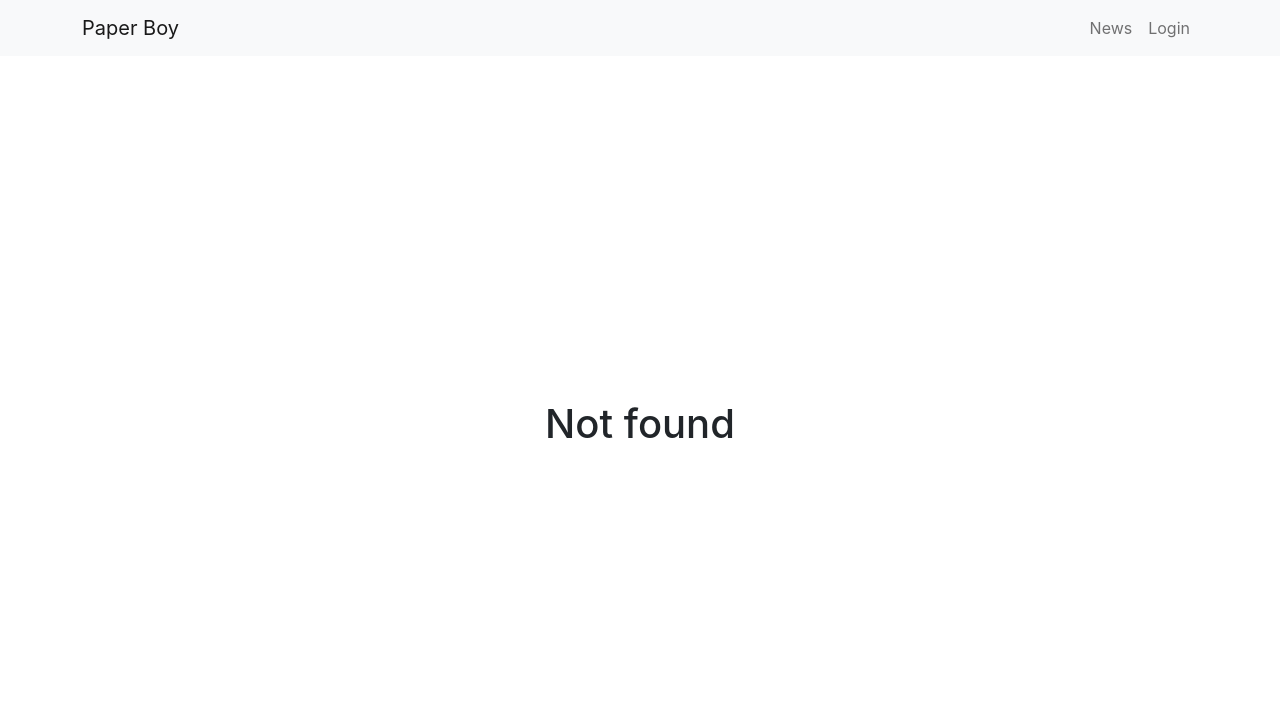
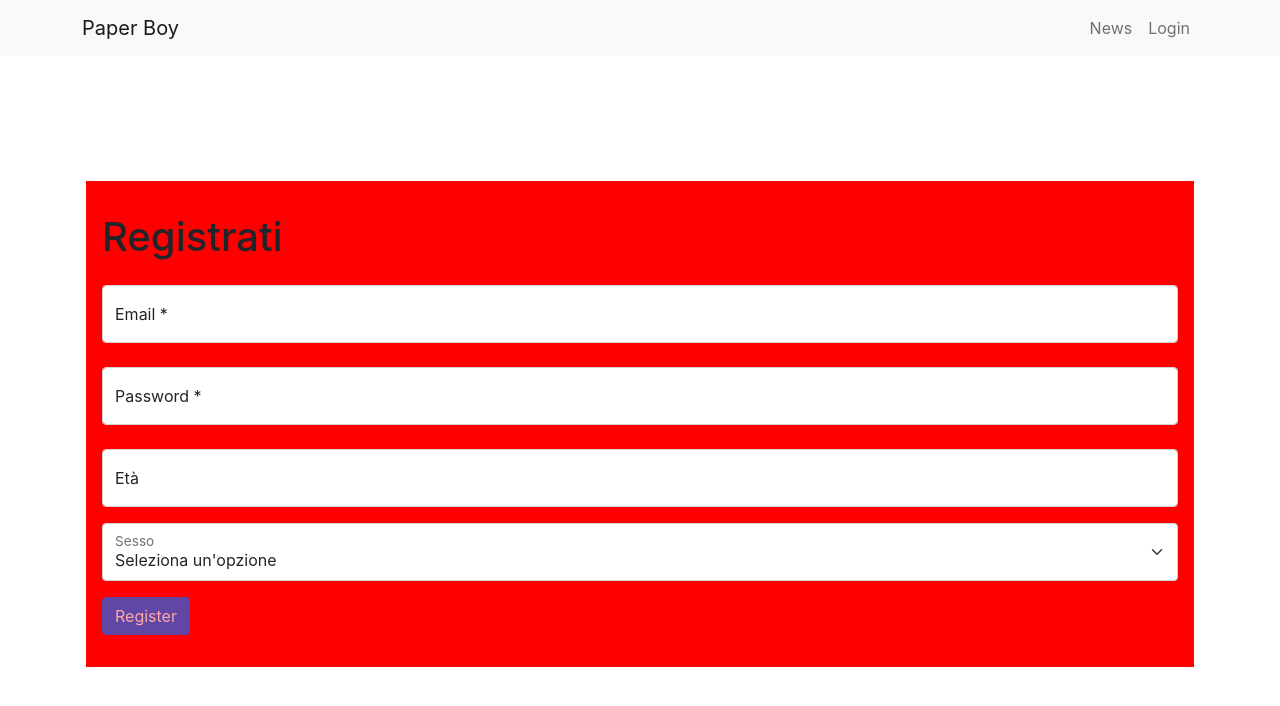
Before and after one commit to matteo-minerva/news-scraper, a React (Create React App) app in the folder client/: page /register in a window 1280 px wide. Before the commit this address led to /not-found. Shown: the top 706 px of the page. Built offline with nearby package versions, Linux system fonts and the light colour scheme.

Commit message:
CLIENT: implemented signup logic

```diff
--- a/client/package.json
+++ b/client/package.json
@@ -8,6 +8,8 @@
 		"@testing-library/user-event": "^12.8.3",
 		"axios": "^0.21.4",
 		"bootstrap": "^5.1.0",
+		"joi": "^17.4.2",
+		"joi-browser": "^13.4.0",
 		"lodash": "^4.17.21",
 		"prop-types": "^15.7.2",
 		"react": "^17.0.2",
--- a/client/src/App.js
+++ b/client/src/App.js
@@ -1,6 +1,8 @@
 import React from "react";
 import { Route, Redirect, Switch } from "react-router-dom";
 import { ToastContainer } from "react-toastify";
+// import LoginForm from "./components/loginForm";
+import RegisterForm from "./components/RegisterForm";
 import Navbar from "./common/Navbar";
 import News from "./pages/News";
 import NotFound from "./pages/NotFound";
@@ -11,6 +13,8 @@ function App() {
 		<React.Fragment>
 			<Navbar />
 			<Switch>
+				<Route path="/register" component={RegisterForm} />
+				{/* <Route path="/login" component={LoginForm} /> */}
 				<Route path="/news" component={News} />
 				<Route path="/not-found" component={NotFound} />
 				<Redirect from="/" to="/news" exact />
--- /dev/null
+++ b/client/src/common/Form.jsx
@@ -0,0 +1,90 @@
+import React, { Component } from "react";
+import Joi from "joi-browser";
+import Input from "./Input";
+import Select from "./Select";
+
+class Form extends Component {
+	state = {
+		data: {},
+		errors: {},
+	};
+
+	validate = () => {
+		const options = { abortEarly: false };
+		const { error } = Joi.validate(this.state.data, this.schema, options);
+		if (!error) return null;
+
+		const errors = {};
+		for (let item of error.details) errors[item.path[0]] = item.message;
+		return errors;
+	};
+
+	validateProperty = ({ name, value }) => {
+		const obj = { [name]: value };
+		const schema = { [name]: this.schema[name] };
+		const { error } = Joi.validate(obj, schema);
+		return error ? error.details[0].message : null;
+	};
+
+	handleSubmit = (e) => {
+		e.preventDefault();
+
+		const errors = this.validate();
+		this.setState({ errors: errors || {} });
+		if (errors) return;
+
+		this.doSubmit();
+	};
+
+	handleChange = ({ currentTarget: input }) => {
+		const errors = { ...this.state.errors };
+		const errorMessage = this.validateProperty(input);
+		if (errorMessage) errors[input.name] = errorMessage;
+		else delete errors[input.name];
+
+		const data = { ...this.state.data };
+		data[input.name] = input.value;
+
+		this.setState({ data, errors });
+	};
+
+	renderButton(label) {
+		return (
+			<button disabled={this.validate()} className="btn btn-primary">
+				{label}
+			</button>
+		);
+	}
+
+	renderSelect(name, label, options) {
+		const { data, errors } = this.state;
+
+		return (
+			<Select
+				name={name}
+				value={data[name]}
+				label={label}
+				options={options}
+				onChange={this.handleChange}
+				error={errors[name]}
+			/>
+		);
+	}
+
+	renderInput(name, label, type = "text") {
+		const { data, errors } = this.state;
+
+		return (
+			<Input
+				type={type}
+				name={name}
+				value={data[name]}
+				label={label}
+				onChange={this.handleChange}
+				error={errors[name]}
+			/>
+		);
+	}
+}
+
+export default Form;
--- /dev/null
+++ b/client/src/common/Input.jsx
@@ -0,0 +1,28 @@
+import React from "react";
+import Form from "react-bootstrap/Form";
+import FloatingLabel from "react-bootstrap/FloatingLabel";
+import Alert from "react-bootstrap/Alert";
+
+const Input = ({ name, label, error, ...rest }) => {
+	return (
+		<Form.Group className="mt-4">
+			<FloatingLabel
+				htmlFor={name}
+				controlId={name}
+				label={label}
+				className="mb-3"
+			>
+				<Form.Control {...rest} name={name} id={name} placeholder={label} />
+			</FloatingLabel>
+			{/* <Form.Label htmlFor={name}>{label}</Form.Label> */}
+			{/* <Form.Control {...rest} name={name} id={name} /> */}
+			{error && (
+				<Alert className="mt-2" variant="danger">
+					{error}
+				</Alert>
+			)}
+		</Form.Group>
+	);
+};
+
+export default Input;
--- /dev/null
+++ b/client/src/common/Select.jsx
@@ -0,0 +1,27 @@
+import React from "react";
+import Form from "react-bootstrap/Form";
+import FloatingLabel from "react-bootstrap/FloatingLabel";
+import Alert from "react-bootstrap/Alert";
+
+const Select = ({ name, label, options, error, ...rest }) => {
+	return (
+		<Form.Group className="mb-3" htmlFor={name} controlId={name}>
+			<FloatingLabel controlId="floatingSelect" label={label}>
+				<Form.Select name={name} id={name} {...rest}>
+					<option value="" selected hidden>
+						Seleziona un'opzione
+					</option>
+					<option value={null}>N/A</option>
+					{options.map((option) => (
+						<option key={option._id} value={option._id}>
+							{option.name}
+						</option>
+					))}
+				</Form.Select>
+			</FloatingLabel>
+			{error && <Alert variant="danger">{error}</Alert>}
+		</Form.Group>
+	);
+};
+
+export default Select;
--- /dev/null
+++ b/client/src/components/RegisterForm.jsx
@@ -0,0 +1,65 @@
+import React from "react";
+import Container from "react-bootstrap/Container";
+import Row from "react-bootstrap/Row";
+import Col from "react-bootstrap/Col";
+import Form from "react-bootstrap/Form";
+import Joi from "joi-browser";
+import CustomForm from "../common/Form";
+
+class RegisterForm extends CustomForm {
+	state = {
+		data: {
+			email: "",
+			password: "",
+			age: null,
+			// sex: { _id: null, name: "N/A" },
+			sex: {},
+		},
+		errors: {},
+	};
+
+	schema = {
+		email: Joi.string().required().email().label("Email"),
+		password: Joi.string().required().min(8).label("Password"),
+		age: Joi.number().min(14).max(150).allow(null).label("Età"),
+		sex: Joi.string().label("Sesso"),
+	};
+
+	doSubmit = () => {
+		// Call the server
+		console.log("Submitted");
+	};
+
+	render() {
+		return (
+			<Container>
+				<Row
+					className="align-items-center"
+					style={{ minHeight: "calc(100vh - 64px)" }}
+				>
+					<Col
+						style={{
+							backgroundColor: "red",
+							margin: "1rem",
+							padding: "2rem 1rem",
+						}}
+					>
+						<h1>Registrati</h1>
+						<Form onSubmit={this.handleSubmit}>
+							{this.renderInput("email", "Email *", "email")}
+							{this.renderInput("password", "Password *", "password")}
+							{this.renderInput("age", "Età", "number")}
+							{this.renderSelect("sex", "Sesso", [
+								{ _id: "F", name: "Donna" },
+								{ _id: "M", name: "Uomo" },
+							])}
+							{this.renderButton("Register")}
+						</Form>
+					</Col>
+				</Row>
+			</Container>
+		);
+	}
+}
+
+export default RegisterForm;
```
Also changed, not shown: 2 other files (tests, documents, lock files or other folders).
